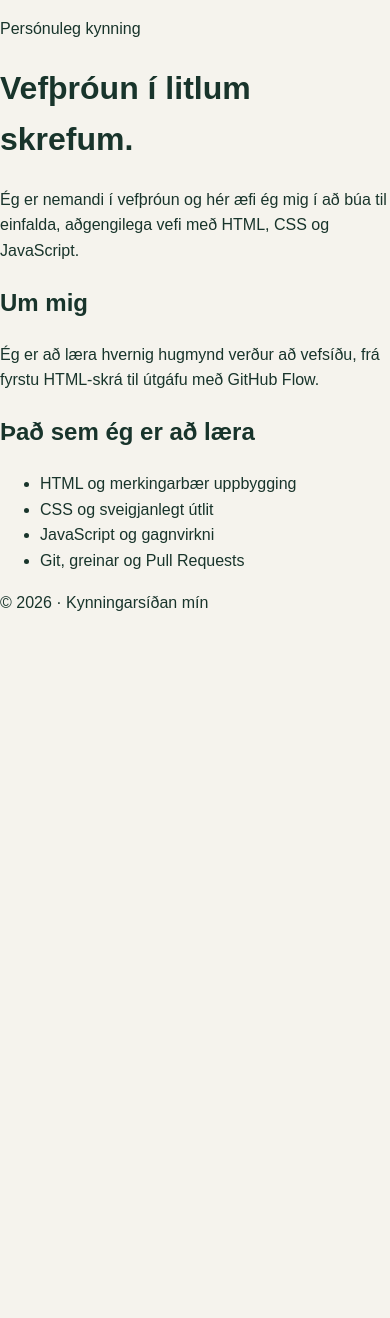
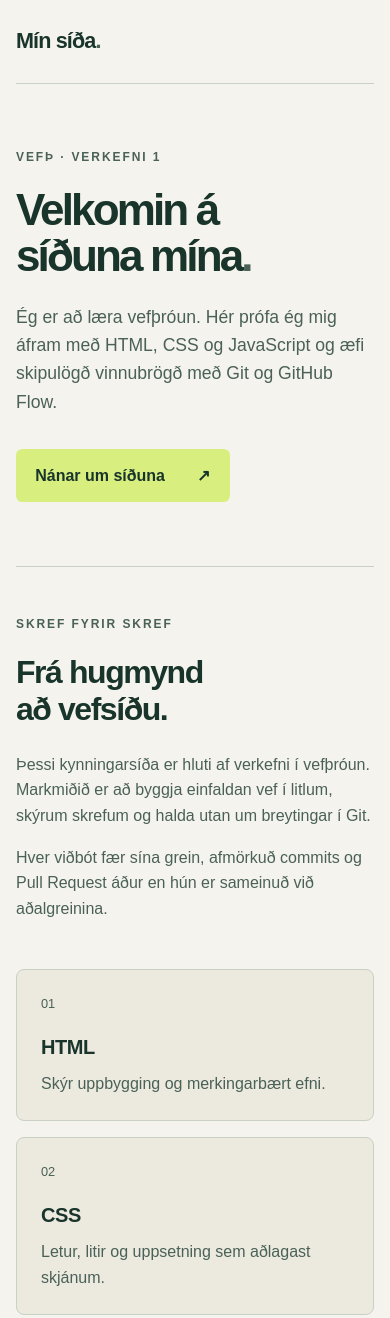
Before and after one commit to SolviHrafn06/verkefni-1, a plain HTML site: page index.html in a window 390 px wide. Shown: the top 1318 px of the page. Before the commit the page ends 844 px from the top, so only its background shows below. Drawn offline with Linux system fonts and the light colour scheme.

Commit message:
feat: add responsive container layout styles

```diff
--- a/index.html
+++ b/index.html
@@ -8,19 +8,37 @@
     <link rel="stylesheet" href="style.css">
   </head>
   <body>
-  <header><p>Persónuleg kynning</p></header>
-  <main>
-    <h1>Vefþróun í litlum skrefum.</h1>
-    <p>Ég er nemandi í vefþróun og hér æfi ég mig í að búa til einfalda, aðgengilega vefi með HTML, CSS og JavaScript.</p>
-    <section aria-labelledby="about-heading">
-      <h2 id="about-heading">Um mig</h2>
-      <p>Ég er að læra hvernig hugmynd verður að vefsíðu, frá fyrstu HTML-skrá til útgáfu með GitHub Flow.</p>
+    <a class="skip-link" href="#efni">Fara í efni</a>
+    <header class="site-header container">
+      <a class="brand" href="#">Mín síða<span aria-hidden="true">.</span></a>
+    </header>
+    <main id="efni" class="container">
+      <section class="hero" aria-labelledby="hero-title">
+        <p class="eyebrow">VEFÞ · Verkefni 1</p>
+        <h1 id="hero-title">Velkomin á<br> síðuna mína<span aria-hidden="true">.</span></h1>
+        <p class="intro">Ég er að læra vefþróun. Hér prófa ég mig áfram með HTML, CSS og JavaScript og æfi skipulögð vinnubrögð með Git og GitHub Flow.</p>
+        <a class="button" href="#um-mig">Nánar um síðuna <span aria-hidden="true">↗</span></a>
+        <div class="hero-decoration" aria-hidden="true">&lt;/&gt;</div>
       </section>
-    <section aria-labelledby="learning-heading">
-      <h2 id="learning-heading">Það sem ég er að læra</h2>
-      <ul><li>HTML og merkingarbær uppbygging</li><li>CSS og sveigjanlegt útlit</li><li>JavaScript og gagnvirkni</li><li>Git, greinar og Pull Requests</li></ul>
+      <section id="um-mig" class="about" aria-labelledby="about-title">
+        <div>
+          <p class="eyebrow">Skref fyrir skref</p>
+          <h2 id="about-title">Frá hugmynd<br> að vefsíðu.</h2>
+        </div>
+        <div class="about-copy">
+          <p>Þessi kynningarsíða er hluti af verkefni í vefþróun. Markmiðið er að byggja einfaldan vef í litlum, skýrum skrefum og halda utan um breytingar í Git.</p>
+          <p>Hver viðbót fær sína grein, afmörkuð commits og Pull Request áður en hún er sameinuð við aðalgreinina.</p>
+        </div>
+      </section>
+      <section class="skills" aria-label="Tæknin á bak við síðuna">
+        <article><span class="card-number" aria-hidden="true">01</span><h2>HTML</h2><p>Skýr uppbygging og merkingarbært efni.</p></article>
+        <article><span class="card-number" aria-hidden="true">02</span><h2>CSS</h2><p>Letur, litir og uppsetning sem aðlagast skjánum.</p></article>
+        <article><span class="card-number" aria-hidden="true">03</span><h2>JavaScript</h2><p>Gagnvirkur þemahnappur með vistuðu vali.</p></article>
       </section>
     </main>
-  <footer><p>© 2026 · Kynningarsíðan mín</p></footer>
+    <footer class="site-footer container">
+      <p>© 2026 · Kynningarsíðan mín.</p>
+      <a href="#">Aftur efst ↑</a>
+    </footer>
   </body>
 </html>
--- a/style.css
+++ b/style.css
@@ -8,8 +8,66 @@
   --line: #c9d0c4;
 }
 
+:root[data-theme="dark"] {
+  color-scheme: dark;
+  --bg: #14271f;
+  --surface: #20372c;
+  --text: #f1f3e9;
+  --muted: #b7c8bb;
+  --accent: #d8ef7f;
+  --line: #3f5849;
+}
+
 * { box-sizing: border-box; }
+html { scroll-behavior: smooth; scroll-padding-top: 2rem; }
 body { margin: 0; background: var(--bg); color: var(--text); font-family: Arial, Helvetica, sans-serif; line-height: 1.6; }
 a { color: inherit; }
 button { font: inherit; }
+button, a { -webkit-tap-highlight-color: transparent; }
 :focus-visible { outline: 3px solid var(--text); outline-offset: 5px; }
+.container { width: min(1120px, calc(100% - 3rem)); margin-inline: auto; }
+.skip-link { position: absolute; top: .5rem; left: .5rem; padding: .75rem 1rem; background: var(--accent); color: #18342b; z-index: 5; transform: translateY(-160%); }
+.skip-link:focus { transform: translateY(0); }
+.site-header { display: flex; justify-content: space-between; align-items: center; gap: 1rem; padding-block: 1.5rem; border-bottom: 1px solid var(--line); }
+.brand { text-decoration: none; font-size: 1.35rem; font-weight: 800; letter-spacing: -.04em; }
+.brand span { color: var(--muted); }
+.theme-toggle { border: 1px solid var(--line); border-radius: 100px; padding: .5rem 1rem; background: transparent; color: var(--text); cursor: pointer; }
+.theme-toggle:hover { background: var(--surface); }
+.hero { position: relative; padding-block: clamp(4rem, 9vw, 7rem); overflow: hidden; }
+.eyebrow { margin: 0 0 1.25rem; font-size: .75rem; font-weight: 700; letter-spacing: .16em; text-transform: uppercase; color: var(--muted); }
+h1, h2, p { margin-top: 0; }
+h1 { position: relative; z-index: 1; margin-bottom: 1.5rem; max-width: 800px; font-size: clamp(2.75rem, 7.6vw, 6rem); line-height: 1.05; font-weight: 700; letter-spacing: -.065em; }
+h1 span { color: var(--muted); }
+.intro { position: relative; z-index: 1; max-width: 560px; color: var(--muted); font-size: 1.1rem; }
+.button { position: relative; z-index: 1; display: inline-flex; align-items: center; gap: 2rem; margin-top: 1rem; padding: .85rem 1.2rem; background: var(--accent); color: #18342b; text-decoration: none; border-radius: .4rem; font-weight: 700; }
+.button:hover { box-shadow: 0 0 0 2px var(--text); }
+.hero-decoration { position: absolute; right: 0; bottom: 3rem; display: grid; place-items: center; width: 220px; aspect-ratio: 1; border: 1px solid var(--line); border-radius: 50%; color: var(--muted); font-family: monospace; font-size: 4.5rem; transform: rotate(-12deg); opacity: .65; }
+.about { display: grid; grid-template-columns: 1fr 1fr; gap: 4rem; padding-block: 3rem; border-top: 1px solid var(--line); }
+.about h2 { margin-bottom: 0; font-size: clamp(2rem, 3.7vw, 3rem); line-height: 1.15; letter-spacing: -.045em; }
+.about-copy { color: var(--muted); }
+.about-copy p:last-child { margin-bottom: 0; }
+.skills { display: grid; grid-template-columns: repeat(3, 1fr); gap: 1rem; padding-bottom: 4rem; }
+.skills article { padding: 1.5rem; border: 1px solid var(--line); background: var(--surface); border-radius: .5rem; }
+.card-number { display: block; margin-bottom: 2rem; color: var(--muted); font-size: .8rem; }
+.skills h2 { margin-bottom: .5rem; font-size: 1.25rem; letter-spacing: -.02em; }
+.skills p { margin-bottom: 0; color: var(--muted); }
+.site-footer { display: flex; justify-content: space-between; gap: 1rem; padding-block: 1.5rem; border-top: 1px solid var(--line); font-size: .8rem; color: var(--muted); }
+.site-footer p { margin-bottom: 0; }
+.site-footer a { text-decoration: none; }
+.site-footer a:hover { text-decoration: underline; }
+
+@media (max-width: 760px) {
+  .hero-decoration { display: none; }
+  .about { grid-template-columns: 1fr; gap: 1.5rem; }
+  .skills { grid-template-columns: 1fr; }
+  .card-number { margin-bottom: 1rem; }
+}
+
+@media (max-width: 420px) {
+  .container { width: calc(100% - 2rem); }
+  .site-footer { flex-direction: column; }
+}
+
+@media (prefers-reduced-motion: reduce) {
+  html { scroll-behavior: auto; }
+}
```
Lines whose indentation alone changed are shown as unchanged.
